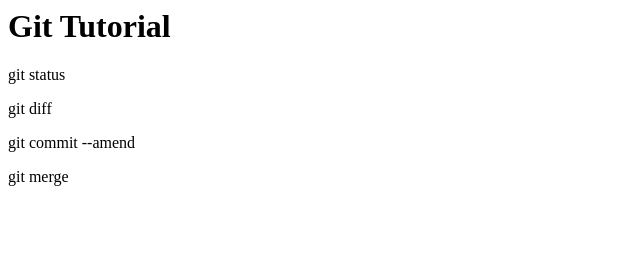
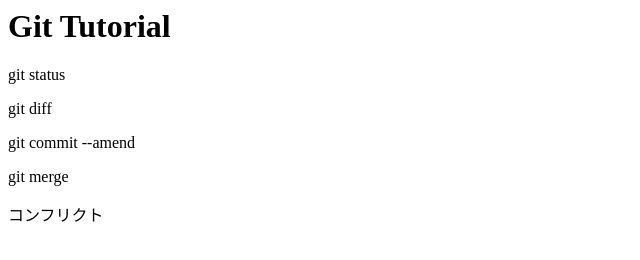
Before and after one commit to takutaku023/git_tutorial, a plain HTML site: page index.html in a window 1280 px wide. Shown: the full height of the page, 0-640 px from the left. Drawn offline with Linux system fonts and the light colour scheme.

Commit message:
コンフリクトを追記

```diff
--- a/index.html
+++ b/index.html
@@ -3,3 +3,4 @@
 <p>git diff</p>
 <P>git commit --amend</P>
 <P>git merge</P>
+<P>コンフリクト</P>
```
